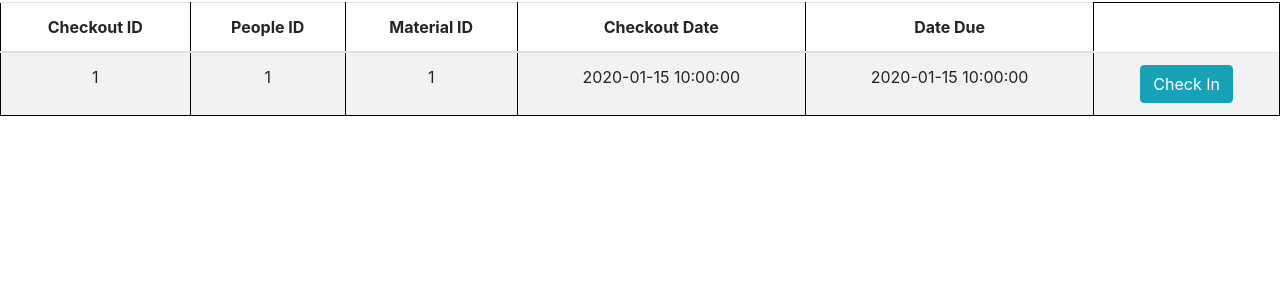
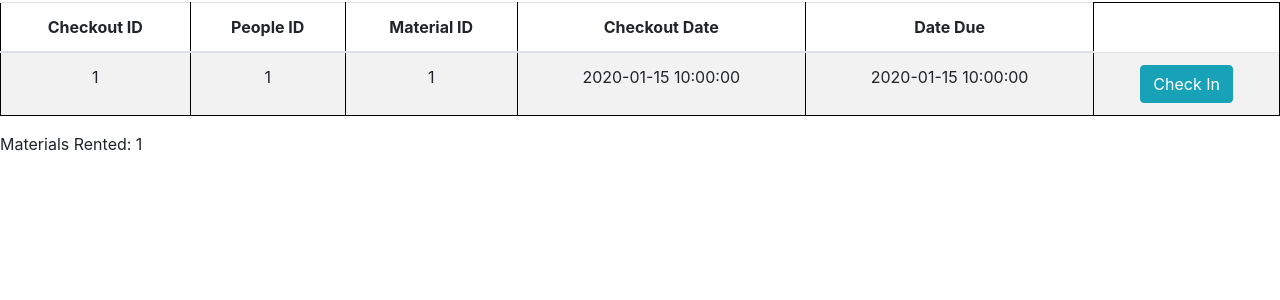
Before and after one commit to ndeal01/softwaredesign_project, a Flask app: page /checkout in a window 1280 px wide. Shown: the part 130-430 px from the top of the page. Run offline with Flask 2, Linux system fonts and the light colour scheme; tables that the repository leaves empty hold one stand-in row (values such as "Sample post"); parts of the project's set-up code (start-up, migrations or seed data) failed here and were passed over; some libraries are stand-ins or nearby versions.

Commit message:
added 3 more reports

```diff
--- a/app.py
+++ b/app.py
@@ -8,17 +8,17 @@ from sqlalchemy import or_
 import datetime
 from datetime import date, timedelta
 import pymysql
-#import secrets
+import secrets
 from time import strftime
 import os
 
-dbuser = os.environ.get('DBUSER')
-dbpass = os.environ.get('DBPASS')
-dbhost = os.environ.get('DBHOST')
-dbname = os.environ.get('DBNAME')
+#dbuser = os.environ.get('DBUSER')
+#dbpass = os.environ.get('DBPASS')
+#dbhost = os.environ.get('DBHOST')
+#dbname = os.environ.get('DBNAME')
 
-#conn = "mysql+pymysql://{0}:{1}@{2}/{3}".format(secrets.dbuser, secrets.dbpass, secrets.dbhost, secrets.dbname)
-conn = "mysql+pymysql://{0}:{1}@{2}/{3}".format(dbuser, dbpass, dbhost, dbname)
+conn = "mysql+pymysql://{0}:{1}@{2}/{3}".format(secrets.dbuser, secrets.dbpass, secrets.dbhost, secrets.dbname)
+#conn = "mysql+pymysql://{0}:{1}@{2}/{3}".format(dbuser, dbpass, dbhost, dbname)
 
 
 app = Flask(__name__)
--- a/templates/checkout.html
+++ b/templates/checkout.html
@@ -66,4 +66,10 @@
         </tbody>
       </table>
   {% endif %}
+  <p id="count"></p>
+
+<script>
+  var x = document.getElementById("checkout").rows.length;
+  document.getElementById("count").innerHTML = "Materials Rented: " + (x-1);
+</script>
 {% endblock %}
--- a/templates/materials.html
+++ b/templates/materials.html
@@ -70,4 +70,10 @@
         </tbody>
     </table>
 {% endif %}
+<p id="count"></p>
+
+<script>
+  var x = document.getElementById("materials").rows.length;
+  document.getElementById("count").innerHTML = "Total Materials: " + (x-1);
+</script>
 {% endblock %}
--- a/templates/people.html
+++ b/templates/people.html
@@ -80,4 +80,10 @@
         </tbody>
     </table>
 {% endif %}
+<p id="count"></p>
+
+<script>
+  var x = document.getElementById("patrons").rows.length;
+  document.getElementById("count").innerHTML = "Total Patrons: " + (x-1);
+</script>
 {% endblock %}
```
